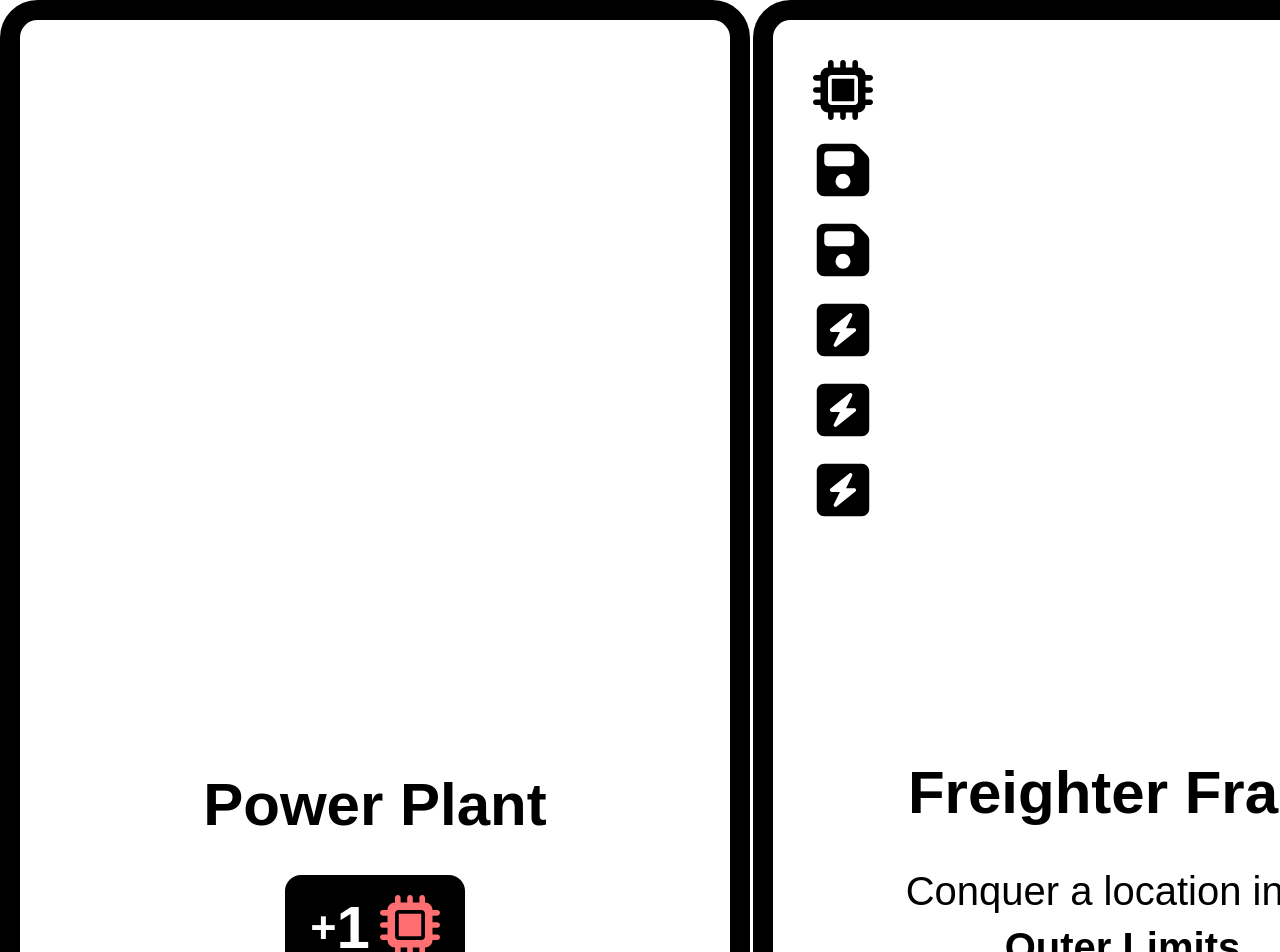
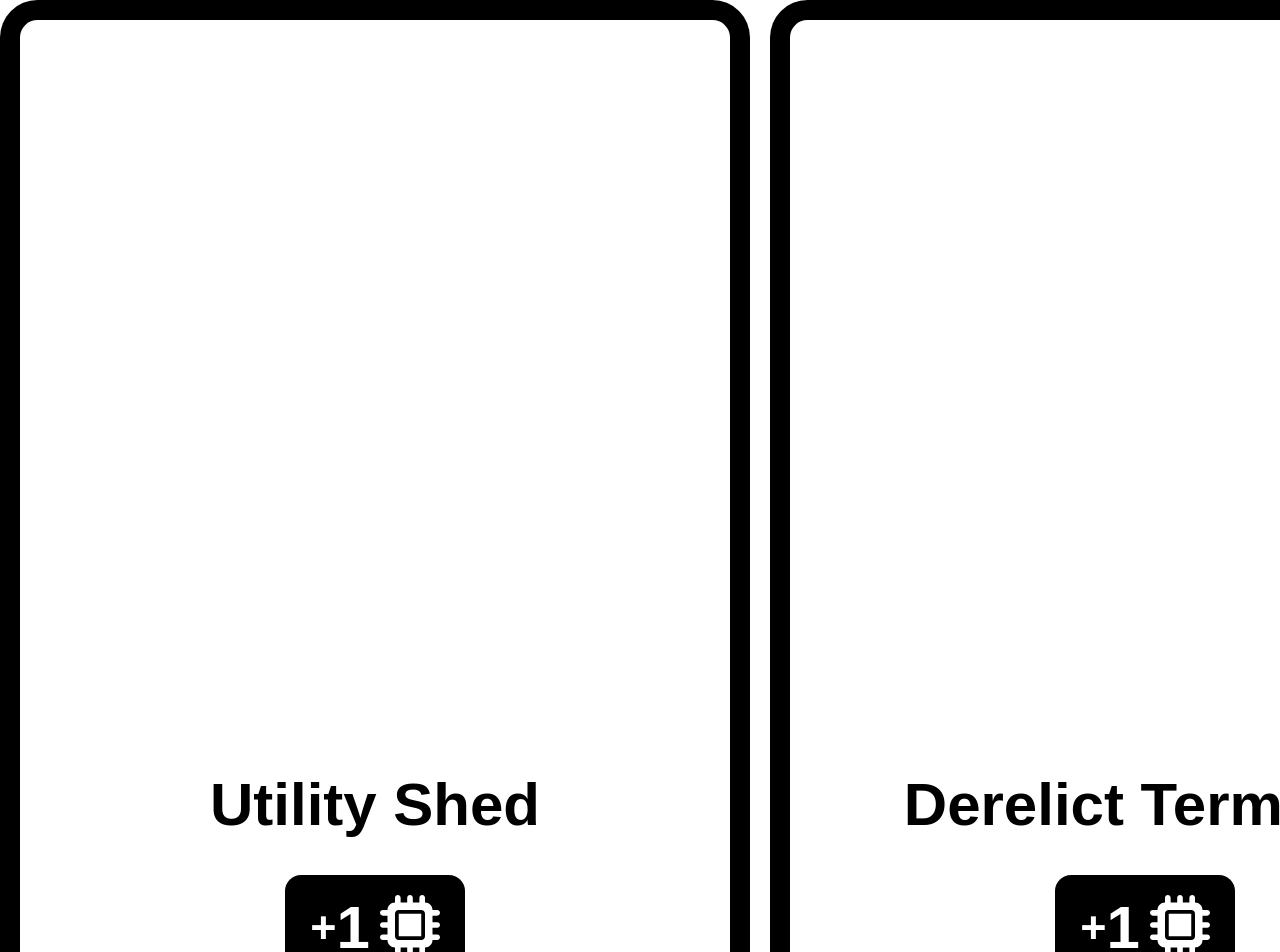
Before and after one commit to Paradoxdotexe/syn-city, a React (Create React App) app: page / in a window 1280 px wide. Shown: the top 952 px of the page. Built offline with nearby package versions, Linux system fonts and the light colour scheme; a web font is replaced by a local one.

Commit message:
Add T0 locations

```diff
--- a/src/App.css
+++ b/src/App.css
@@ -1,7 +1,7 @@
 .cardGrid {
   page-break-after: always;
 
-  div:nth-child(6n) {
+  div:nth-child(4n) {
     page-break-after: always;
   }
 }
--- a/src/App.tsx
+++ b/src/App.tsx
@@ -77,7 +77,7 @@ const CardGrid: React.FC<{
       style={{
         display: 'flex',
         flexWrap: 'wrap',
-        gap: 3,
+        gap: 20,
         ...props.style,
       }}
     >
--- a/src/HeroCard.tsx
+++ b/src/HeroCard.tsx
@@ -5,6 +5,7 @@ import download from 'downloadjs';
 import { ReactComponent as ChipIcon } from './icons/Chip.svg';
 import { ReactComponent as BatteryIcon } from './icons/Battery.svg';
 import { ReactComponent as DataIcon } from './icons/Data.svg';
+import { ReactComponent as ShieldIcon } from './icons/Shield.svg';
 
 export type HeroCardDefinition = {
   id: string;
@@ -17,6 +18,7 @@ export type HeroCardDefinition = {
     circuitCount: number;
     dataCount: number;
     batteryCount: number;
+    plateCount: number;
   };
   activationNumber: number;
   quantity: number;
@@ -56,6 +58,9 @@ export const HeroCard: React.FC<HeroCardProps> = (props) => {
               {[...new Array(props.definition.resources.batteryCount)].map((_, i) => (
                 <BatteryIcon key={i} style={{ fontSize: 60 }} />
               ))}
+              {[...new Array(props.definition.resources.plateCount)].map((_, i) => (
+                <ShieldIcon key={i} style={{ fontSize: 60 }} />
+              ))}
             </div>
             <div className="top__number">{props.definition.activationNumber}</div>
           </div>
--- a/src/LocationCard.tsx
+++ b/src/LocationCard.tsx
@@ -8,6 +8,7 @@ import { ReactComponent as DataIcon } from './icons/Data.svg';
 import { ReactComponent as LockIcon } from './icons/Lock.svg';
 import { ReactComponent as SkullIcon } from './icons/Skull.svg';
 import { ReactComponent as WarningIcon } from './icons/Warning.svg';
+import { ReactComponent as ShieldIcon } from './icons/Shield.svg';
 
 export type LocationCardDefinition = {
   id: string;
@@ -18,9 +19,10 @@ export type LocationCardDefinition = {
     hazardCount: number;
   };
   resources: {
-    batteryCount: number;
     circuitCount: number;
     dataCount: number;
+    batteryCount: number;
+    plateCount: number;
   };
   quantity: number;
 };
@@ -51,13 +53,13 @@ export const LocationCard: React.FC<LocationCardProps> = (props) => {
           <div className="top__safeZone">
             <div className="top__barriers">
               {[...new Array(props.definition.barriers.enemyCount)].map((_, i) => (
-                <SkullIcon key={i} style={{ fontSize: 70 }} />
+                <SkullIcon key={i} style={{ fontSize: 60 }} />
               ))}
               {[...new Array(props.definition.barriers.lockCount)].map((_, i) => (
-                <LockIcon key={i} style={{ fontSize: 70 }} />
+                <LockIcon key={i} style={{ fontSize: 60 }} />
               ))}
               {[...new Array(props.definition.barriers.hazardCount)].map((_, i) => (
-                <WarningIcon key={i} style={{ fontSize: 70 }} />
+                <WarningIcon key={i} style={{ fontSize: 60 }} />
               ))}
             </div>
           </div>
@@ -80,6 +82,11 @@ export const LocationCard: React.FC<LocationCardProps> = (props) => {
                 count={props.definition.resources.batteryCount}
                 logo={BatteryIcon}
                 color="FFFF6F"
+              />
+              <Resource
+                count={props.definition.resources.plateCount}
+                logo={ShieldIcon}
+                color="6FFF95"
               />
             </div>
           </div>
@@ -112,7 +119,7 @@ export const Resource: React.FC<ResourceProps> = (props) => {
         <div style={{ fontSize: 45, fontWeight: 'bold' }}>+</div>
         <div style={{ fontSize: 60, fontWeight: 'bold' }}>{props.count}</div>
       </div>
-      <props.logo style={{ fontSize: 60, color: props.color }} />
+      <props.logo style={{ fontSize: 60 }} />
     </div>
   );
 };
--- a/src/hero-cards.tsx
+++ b/src/hero-cards.tsx
@@ -22,6 +22,7 @@ export const HERO_CARDS: HeroCardDefinition[] = [
       circuitCount: 1,
       dataCount: 2,
       batteryCount: 3,
+      plateCount: 1,
     },
     activationNumber: 3,
     quantity: 1,
--- a/src/location-cards.tsx
+++ b/src/location-cards.tsx
@@ -2,8 +2,8 @@ import { LocationCardDefinition } from './LocationCard';
 
 export const LOCATION_CARDS: LocationCardDefinition[] = [
   {
-    id: '1',
-    name: 'Power Plant',
+    id: 'T0L1',
+    name: 'Utility Shed',
     barriers: {
       enemyCount: 0,
       lockCount: 0,
@@ -13,6 +13,247 @@ export const LOCATION_CARDS: LocationCardDefinition[] = [
       circuitCount: 1,
       dataCount: 0,
       batteryCount: 0,
+      plateCount: 0,
+    },
+    quantity: 1,
+  },
+   {
+    id: 'T0L2',
+    name: 'Derelict Terminal',
+    barriers: {
+      enemyCount: 0,
+      lockCount: 0,
+      hazardCount: 0,
+    },
+    resources: {
+      circuitCount: 1,
+      dataCount: 0,
+      batteryCount: 0,
+      plateCount: 0,
+    },
+    quantity: 1,
+  },
+   {
+    id: 'T0L3',
+    name: 'Vending Machine',
+    barriers: {
+      enemyCount: 0,
+      lockCount: 0,
+      hazardCount: 0,
+    },
+    resources: {
+      circuitCount: 0,
+      dataCount: 1,
+      batteryCount: 0,
+      plateCount: 0,
+    },
+    quantity: 1,
+  },
+   {
+    id: 'T0L4',
+    name: 'Billboard',
+    barriers: {
+      enemyCount: 0,
+      lockCount: 0,
+      hazardCount: 0,
+    },
+    resources: {
+      circuitCount: 0,
+      dataCount: 1,
+      batteryCount: 0,
+      plateCount: 0,
+    },
+    quantity: 1,
+  },
+   {
+    id: 'T0L5',
+    name: 'Wrecked Car',
+    barriers: {
+      enemyCount: 0,
+      lockCount: 0,
+      hazardCount: 0,
+    },
+    resources: {
+      circuitCount: 0,
+      dataCount: 0,
+      batteryCount: 1,
+      plateCount: 0,
+    },
+    quantity: 1,
+  },
+   {
+    id: 'T0L6',
+    name: 'Generator',
+    barriers: {
+      enemyCount: 0,
+      lockCount: 0,
+      hazardCount: 0,
+    },
+    resources: {
+      circuitCount: 0,
+      dataCount: 0,
+      batteryCount: 1,
+      plateCount: 0,
+    },
+    quantity: 1,
+  },
+   {
+    id: 'T0L7',
+    name: 'Wrecked Truck',
+    barriers: {
+      enemyCount: 0,
+      lockCount: 0,
+      hazardCount: 0,
+    },
+    resources: {
+      circuitCount: 0,
+      dataCount: 0,
+      batteryCount: 0,
+      plateCount: 1,
+    },
+    quantity: 1,
+  },
+   {
+    id: 'T0L8',
+    name: 'Scrap Pile',
+    barriers: {
+      enemyCount: 0,
+      lockCount: 0,
+      hazardCount: 0,
+    },
+    resources: {
+      circuitCount: 0,
+      dataCount: 0,
+      batteryCount: 0,
+      plateCount: 1,
+    },
+    quantity: 1,
+  },
+   {
+    id: 'T0L9',
+    name: 'Computer Lab',
+    barriers: {
+      enemyCount: 0,
+      lockCount: 0,
+      hazardCount: 0,
+    },
+    resources: {
+      circuitCount: 2,
+      dataCount: 0,
+      batteryCount: 0,
+      plateCount: 0,
+    },
+    quantity: 1,
+  },
+   {
+    id: 'T0L10',
+    name: 'Library',
+    barriers: {
+      enemyCount: 0,
+      lockCount: 0,
+      hazardCount: 0,
+    },
+    resources: {
+      circuitCount: 0,
+      dataCount: 2,
+      batteryCount: 0,
+      plateCount: 0,
+    },
+    quantity: 1,
+  },
+   {
+    id: 'T0L11',
+    name: 'Industrial Generator',
+    barriers: {
+      enemyCount: 0,
+      lockCount: 0,
+      hazardCount: 0,
+    },
+    resources: {
+      circuitCount: 0,
+      dataCount: 0,
+      batteryCount: 2,
+      plateCount: 0,
+    },
+    quantity: 1,
+  },
+   {
+    id: 'T0L12',
+    name: 'Bus Depot',
+    barriers: {
+      enemyCount: 0,
+      lockCount: 0,
+      hazardCount: 0,
+    },
+    resources: {
+      circuitCount: 0,
+      dataCount: 0,
+      batteryCount: 0,
+      plateCount: 2,
+    },
+    quantity: 1,
+  },
+   {
+    id: 'T0L13',
+    name: 'Repair Bay',
+    barriers: {
+      enemyCount: 0,
+      lockCount: 0,
+      hazardCount: 0,
+    },
+    resources: {
+      circuitCount: 1,
+      dataCount: 0,
+      batteryCount: 1,
+      plateCount: 0,
+    },
+    quantity: 1,
+  },
+   {
+    id: 'T0L14',
+    name: 'Scrapyard',
+    barriers: {
+      enemyCount: 0,
+      lockCount: 0,
+      hazardCount: 0,
+    },
+    resources: {
+      circuitCount: 1,
+      dataCount: 0,
+      batteryCount: 0,
+      plateCount: 1,
+    },
+    quantity: 1,
+  },
+  {
+    id: 'T0L15',
+    name: 'Service Garage',
+    barriers: {
+      enemyCount: 0,
+      lockCount: 0,
+      hazardCount: 0,
+    },
+    resources: {
+      circuitCount: 0,
+      dataCount: 0,
+      batteryCount: 1,
+      plateCount: 1,
+    },
+    quantity: 1,
+  },
+   {
+    id: 'T0L16',
+    name: 'Data Bank',
+    barriers: {
+      enemyCount: 0,
+      lockCount: 0,
+      hazardCount: 0,
+    },
+    resources: {
+      circuitCount: 0,
+      dataCount: 1,
+      batteryCount: 1,
+      plateCount: 0,
     },
     quantity: 1,
   },
```
